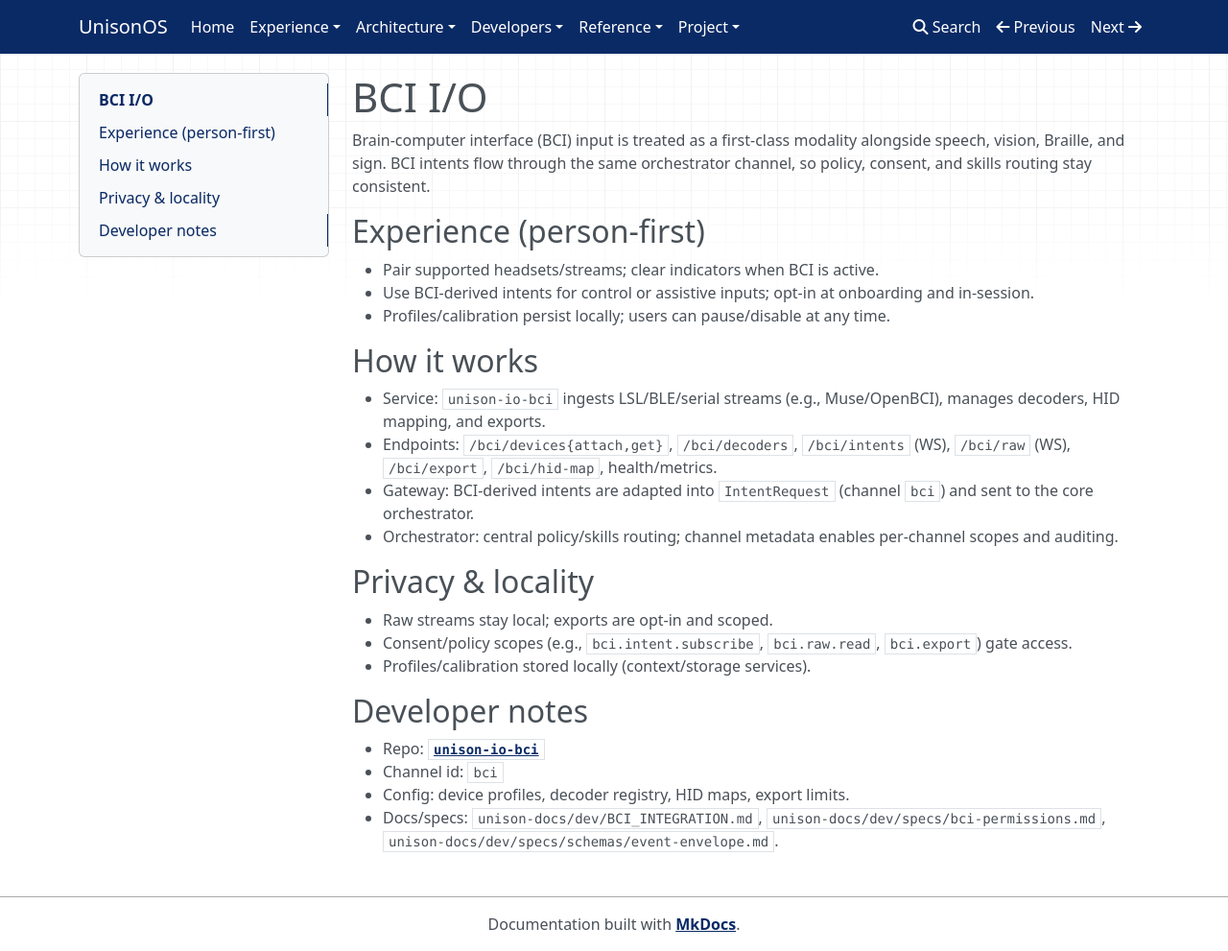
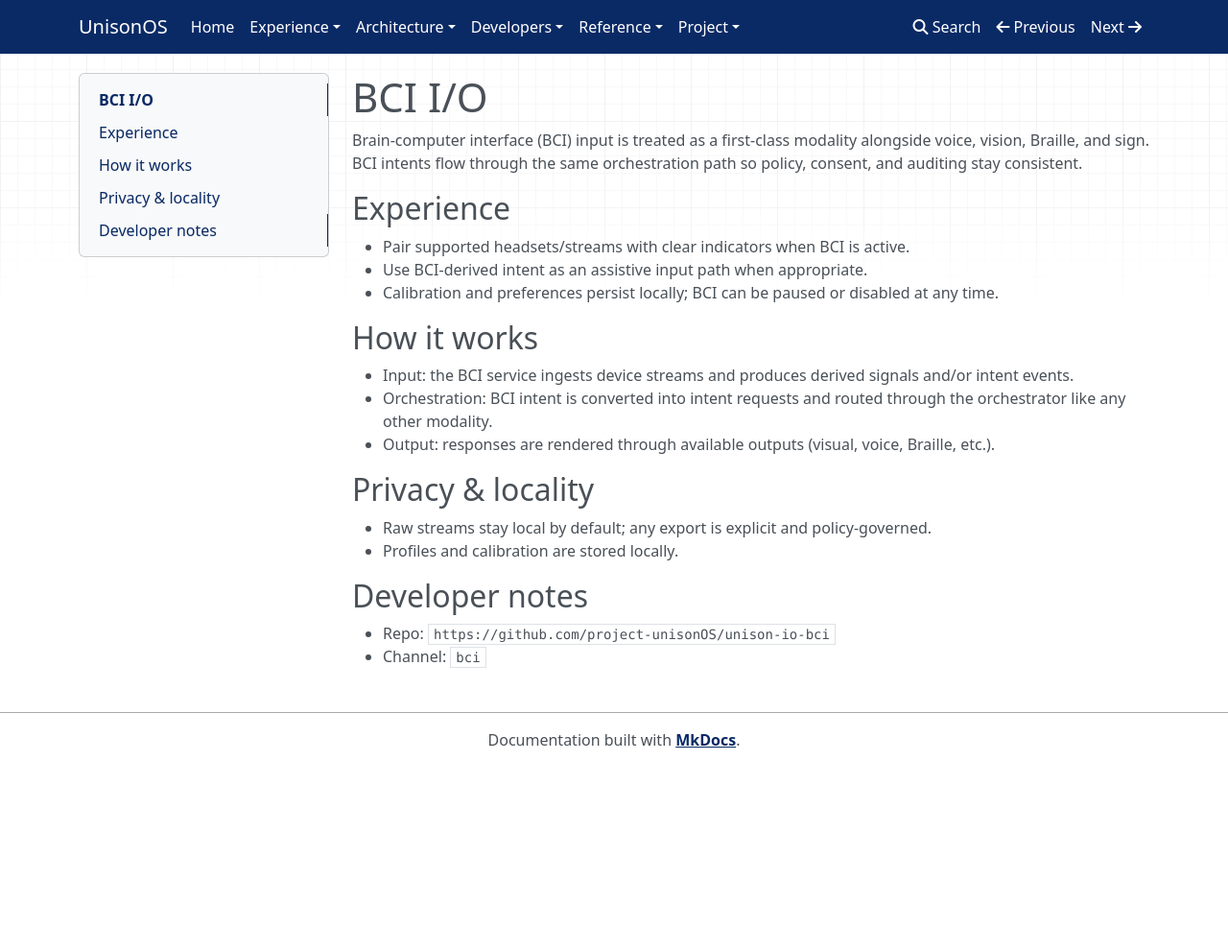
Before and after one commit to project-unisonOS/project-unisonos.github.io, an MkDocs documentation site: the page built from docs/multimodal/bci.md, in a window 1280 px wide and 991 px high. Shown: the whole window at 96% size. Built offline with MkDocs 1.6.1, drawn with Linux system fonts in a browser that asks for light colours; nearby versions of some CDN libraries.

Commit message:
docs(multimodal): standardize I/O pages

```diff
--- a/docs/multimodal/bci.md
+++ b/docs/multimodal/bci.md
@@ -1,25 +1,25 @@
 # BCI I/O
 
-Brain-computer interface (BCI) input is treated as a first-class modality alongside speech, vision, Braille, and sign. BCI intents flow through the same orchestrator channel, so policy, consent, and skills routing stay consistent.
+Brain-computer interface (BCI) input is treated as a first-class modality alongside voice, vision, Braille, and sign. BCI intents flow through the same orchestration path so policy, consent, and auditing stay consistent.
 
-## Experience (person-first)
-- Pair supported headsets/streams; clear indicators when BCI is active.
-- Use BCI-derived intents for control or assistive inputs; opt-in at onboarding and in-session.
-- Profiles/calibration persist locally; users can pause/disable at any time.
+## Experience
+
+- Pair supported headsets/streams with clear indicators when BCI is active.
+- Use BCI-derived intent as an assistive input path when appropriate.
+- Calibration and preferences persist locally; BCI can be paused or disabled at any time.
 
 ## How it works
-- Service: `unison-io-bci` ingests LSL/BLE/serial streams (e.g., Muse/OpenBCI), manages decoders, HID mapping, and exports.
-- Endpoints: `/bci/devices{attach,get}`, `/bci/decoders`, `/bci/intents` (WS), `/bci/raw` (WS), `/bci/export`, `/bci/hid-map`, health/metrics.
-- Gateway: BCI-derived intents are adapted into `IntentRequest` (channel `bci`) and sent to the core orchestrator.
-- Orchestrator: central policy/skills routing; channel metadata enables per-channel scopes and auditing.
+
+- Input: the BCI service ingests device streams and produces derived signals and/or intent events.
+- Orchestration: BCI intent is converted into intent requests and routed through the orchestrator like any other modality.
+- Output: responses are rendered through available outputs (visual, voice, Braille, etc.).
 
 ## Privacy & locality
-- Raw streams stay local; exports are opt-in and scoped.
-- Consent/policy scopes (e.g., `bci.intent.subscribe`, `bci.raw.read`, `bci.export`) gate access.
-- Profiles/calibration stored locally (context/storage services).
+
+- Raw streams stay local by default; any export is explicit and policy-governed.
+- Profiles and calibration are stored locally.
 
 ## Developer notes
-- Repo: [`unison-io-bci`](https://github.com/project-unisonOS/unison-io-bci)
-- Channel id: `bci`
-- Config: device profiles, decoder registry, HID maps, export limits.
-- Docs/specs: `unison-docs/dev/BCI_INTEGRATION.md`, `unison-docs/dev/specs/bci-permissions.md`, `unison-docs/dev/specs/schemas/event-envelope.md`.
+
+- Repo: `https://github.com/project-unisonOS/unison-io-bci`
+- Channel: `bci`
```
Also changed, not shown: docs/experience/multimodal.md (+0 -1 lines), docs/multimodal/braille.md (+15 -14 lines), docs/multimodal/sign-language.md (+16 -15 lines), docs/multimodal/speech.md (+16 -15 lines), docs/multimodal/vision.md (+16 -15 lines).
